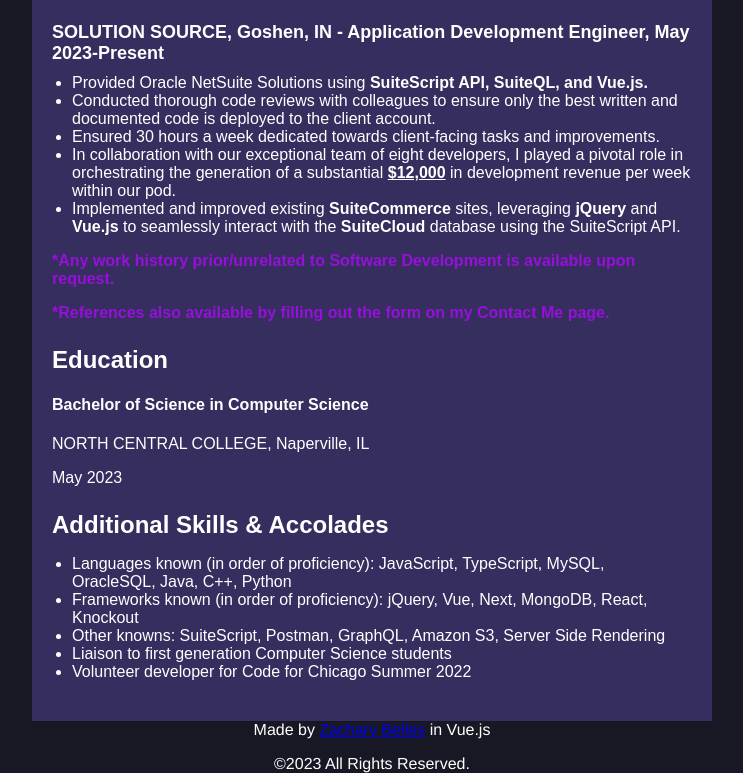
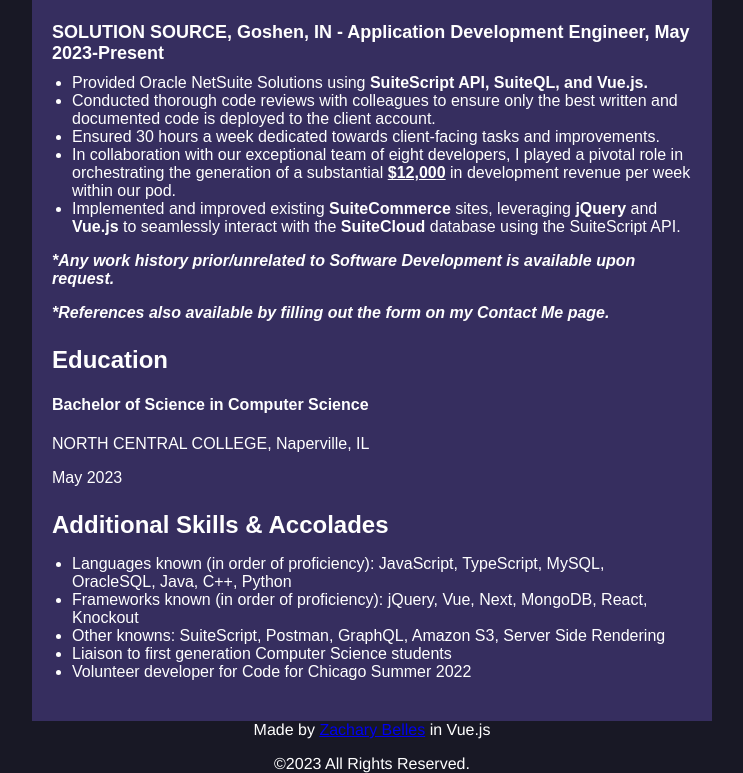
Before and after one commit to zmbelles/personal-site-v2, a Vue app: page /resume in a window 1280 px wide. Shown: the part 2623-3396 px from the top of the page, without its empty margins (268-1011 px from the left). Built offline with nearby package versions, Linux system fonts and the light colour scheme.

Commit message:
fixed contact page
contact me emails now include reply to address

```diff
--- a/src/components/ContactPage.vue
+++ b/src/components/ContactPage.vue
@@ -107,6 +107,9 @@ label {
   max-width: 360px;
   max-height: 200px;
 }
+.response {
+  color: #ffffff
+}
 input {
   width: 80%;
   padding: 8px;
--- a/src/components/ResumePage.vue
+++ b/src/components/ResumePage.vue
@@ -101,8 +101,8 @@
             <li>In collaboration with our exceptional team of eight developers, I played a pivotal role in orchestrating the generation of a substantial <b><u>$12,000</u></b> in development revenue per week within our pod.</li>
             <li>Implemented and improved existing <b>SuiteCommerce</b> sites, leveraging <b>jQuery</b> and <b>Vue.js</b> to seamlessly interact with the <b>SuiteCloud</b> database using the SuiteScript API.</li>
           </ul>
-          <p class="clarification"><b>*Any work history prior/unrelated to Software Development is available upon request.</b></p>
-          <p class="clarification"><b>*References also available by filling out the form on my Contact Me page.</b></p>
+          <p class="clarification"><i><b>*Any work history prior/unrelated to Software Development is available upon request.</b></i></p>
+          <p class="clarification"><i><b>*References also available by filling out the form on my Contact Me page.</b></i></p>
         </div>
       </div>
 
@@ -202,7 +202,7 @@
     text-align: left;
   }
   .clarification {
-    color:#9510d8;
+    color:#ffffff;
 
   }
   .job-title {
```
